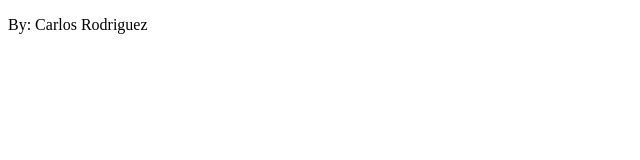
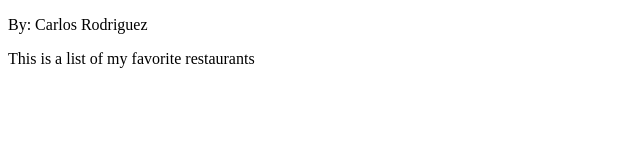
Before and after one commit to krlo-dev/punto5, a plain HTML site: page index.html in a window 1280 px wide. Shown: the whole page, without its empty margins (0-640 px from the left). Drawn offline with Linux system fonts and the light colour scheme.

Commit message:
commit #4

```diff
--- a/index.html
+++ b/index.html
@@ -7,5 +7,6 @@
 <body>
     <title>favorite restaurants</title>
     <div><p>By: Carlos Rodriguez</p></div>
+    <div><p>This is a list of my favorite restaurants</p></div>
 </body>
 </html>
```
